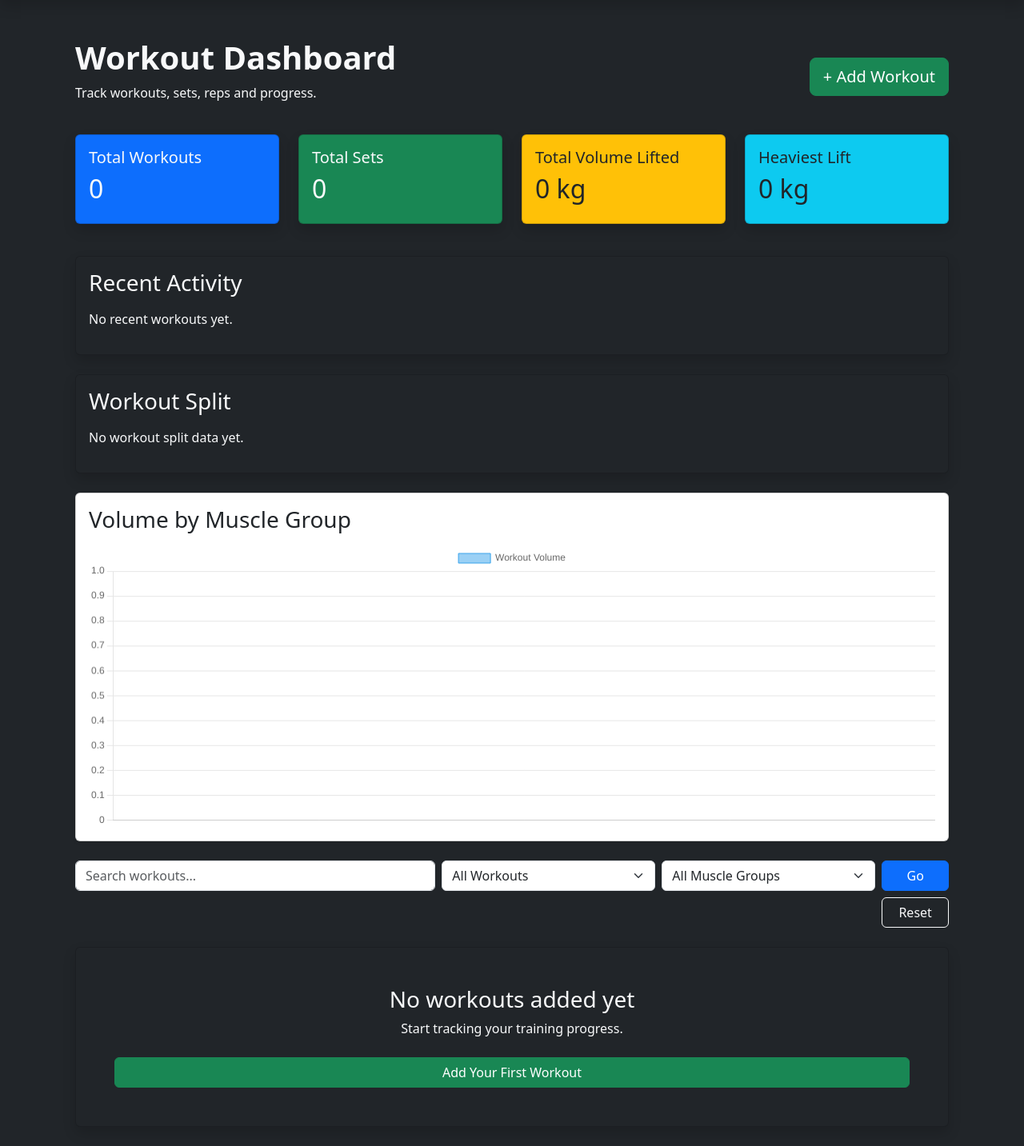
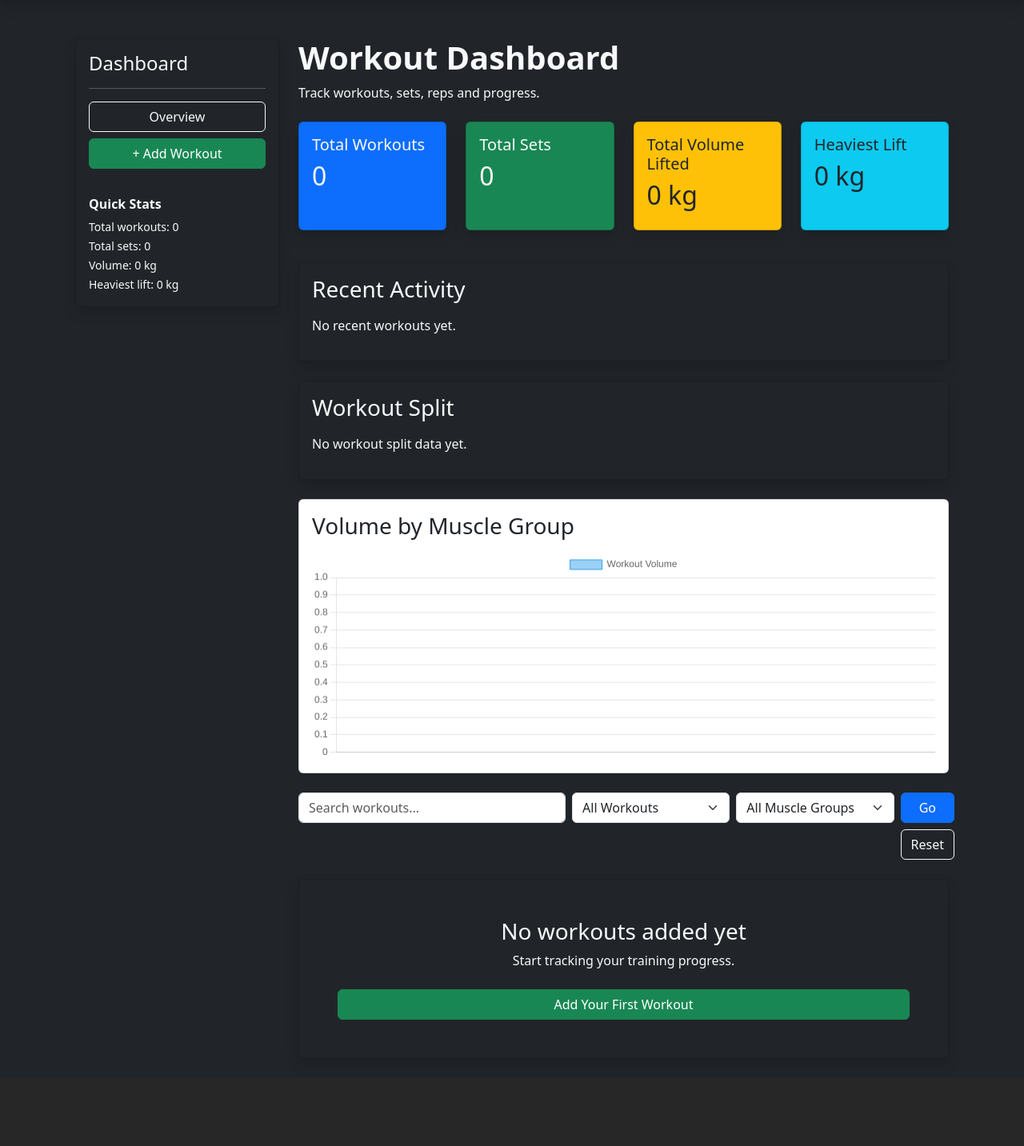
Before and after one commit to DarthCookie45/Workout-tracker-app, a Django app: page / in a window 1280 px wide. Shown: the part 56-1489 px from the top of the page at 80% size. After the commit the page ends 1331 px from the top, so only its background shows below. Run offline with Django 5.2, Linux system fonts and the light colour scheme; the visitor is signed in with stand-in values (Sample User, id 1); data that the repository does not hold is empty.

Commit message:
Improve dashboard layout

```diff
--- a/tracker/templates/tracker/home.html
+++ b/tracker/templates/tracker/home.html
@@ -21,15 +21,41 @@
     </div>
   </div>
   {% endif %} {% if user.is_authenticated %}
-  <div class="d-flex justify-content-between align-items-center mb-4">
-    <div>
+
+  <div class="row">
+    <!-- Sidebar -->
+    <aside class="col-lg-3 mb-4">
+      <div class="card bg-dark text-light shadow sticky-lg-top sidebar-card">
+        <div class="card-body">
+          <h4>Dashboard</h4>
+
+          <hr />
+
+          <a href="{% url 'home' %}" class="btn btn-outline-light w-100 mb-2">
+            Overview
+          </a>
+
+          <a href="{% url 'add_workout' %}" class="btn btn-success w-100 mb-2">
+            + Add Workout
+          </a>
+
+          <p class="mt-4 mb-1">
+            <strong>Quick Stats</strong>
+          </p>
+
+          <small>Total workouts: {{ total_workouts }}</small><br />
+          <small>Total sets: {{ total_sets }}</small><br />
+          <small>Volume: {{ total_weight }} kg</small><br />
+          <small>Heaviest lift: {{ heaviest_lift }} kg</small>
+        </div>
+      </div>
+    </aside>
+
+    <!-- Main Dashboard -->
+    <main class="col-lg-9">
+      <div class="mb-4">
         <h1 class="fw-bold">Workout Dashboard</h1>
         <p class="text-light">Track workouts, sets, reps and progress.</p>
-    </div>
-
-    <a href="{% url 'add_workout' %}" class="btn btn-success btn-lg">
-      + Add Workout
-    </a>
       </div>
 
       <!-- Stats Cards -->
@@ -210,34 +305,36 @@
       {% if workouts %}
       <div class="row">
         {% for workout in workouts %}
-    <div class="col-md-6 col-lg-4 mb-4">
+        <div class="col-md-6 col-xl-4 mb-4">
           <div class="card bg-dark text-light shadow h-100">
             <div class="card-body">
               <h3 class="card-title">{{ workout.workout_name }}</h3>
 
               {% if workout.muscle_group == 'Arms' %}
-          <span class="badge bg-primary mb-2">
-            {{ workout.muscle_group }}
-          </span>
+              <span class="badge bg-primary mb-2"
+                >{{ workout.muscle_group }}</span
+              >
 
               {% elif workout.muscle_group == 'Chest' %}
-          <span class="badge bg-danger mb-2"> {{ workout.muscle_group }} </span>
+              <span class="badge bg-danger mb-2"
+                >{{ workout.muscle_group }}</span
+              >
 
               {% elif workout.muscle_group == 'Legs' %}
-          <span class="badge bg-success mb-2">
-            {{ workout.muscle_group }}
-          </span>
+              <span class="badge bg-success mb-2"
+                >{{ workout.muscle_group }}</span
+              >
 
               {% elif workout.muscle_group == 'Back' %}
-          <span class="badge bg-dark mb-2"> {{ workout.muscle_group }} </span>
+              <span class="badge bg-dark mb-2">{{ workout.muscle_group }}</span>
 
               {% elif workout.muscle_group == 'Shoulders' %}
-          <span class="badge bg-warning text-dark mb-2">
-            {{ workout.muscle_group }}
-          </span>
+              <span class="badge bg-warning text-dark mb-2"
+                >{{ workout.muscle_group }}</span
+              >
 
               {% elif workout.muscle_group == 'Core' %}
-          <span class="badge bg-info mb-2"> {{ workout.muscle_group }} </span>
+              <span class="badge bg-info mb-2">{{ workout.muscle_group }}</span>
 
               {% endif %}
 
```
Also changed, not shown: other parts of tracker/templates/tracker/home.html (+95 -19 lines), README.md. Lines whose indentation alone changed are shown as unchanged.
